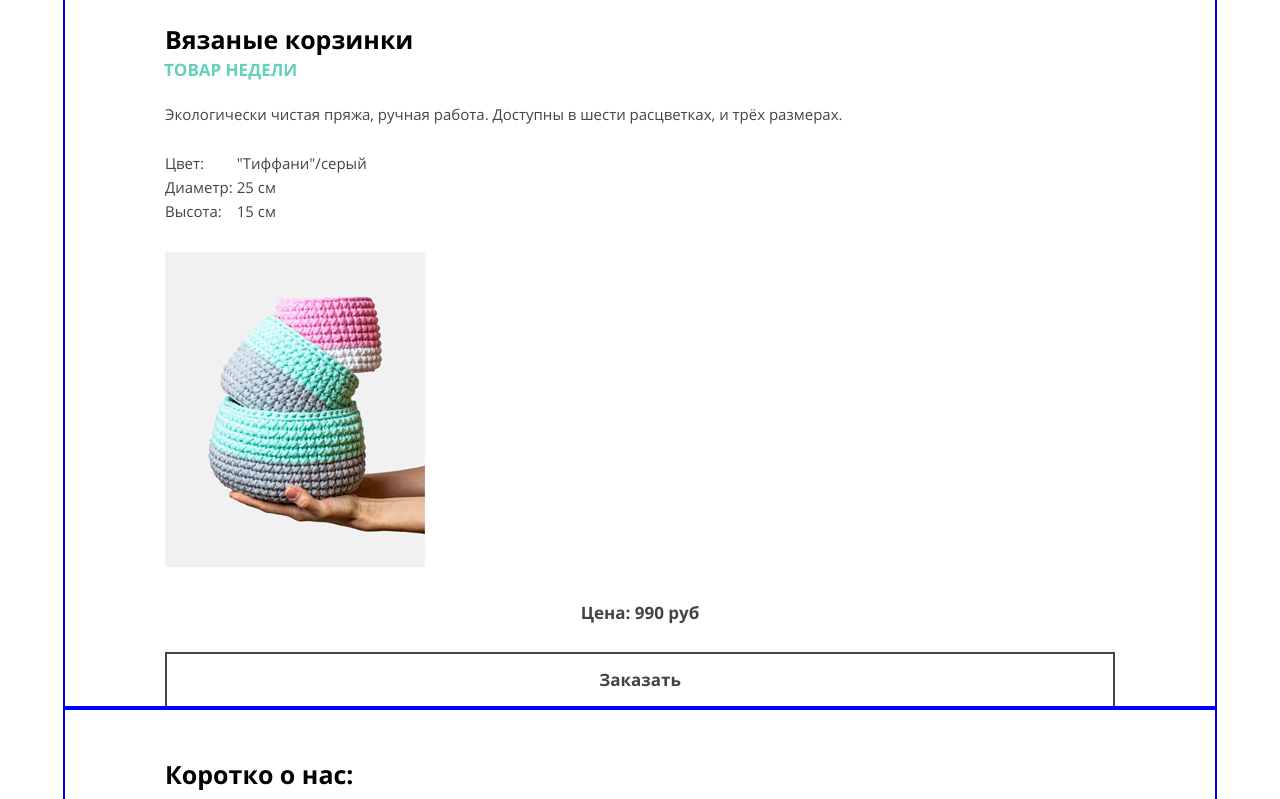
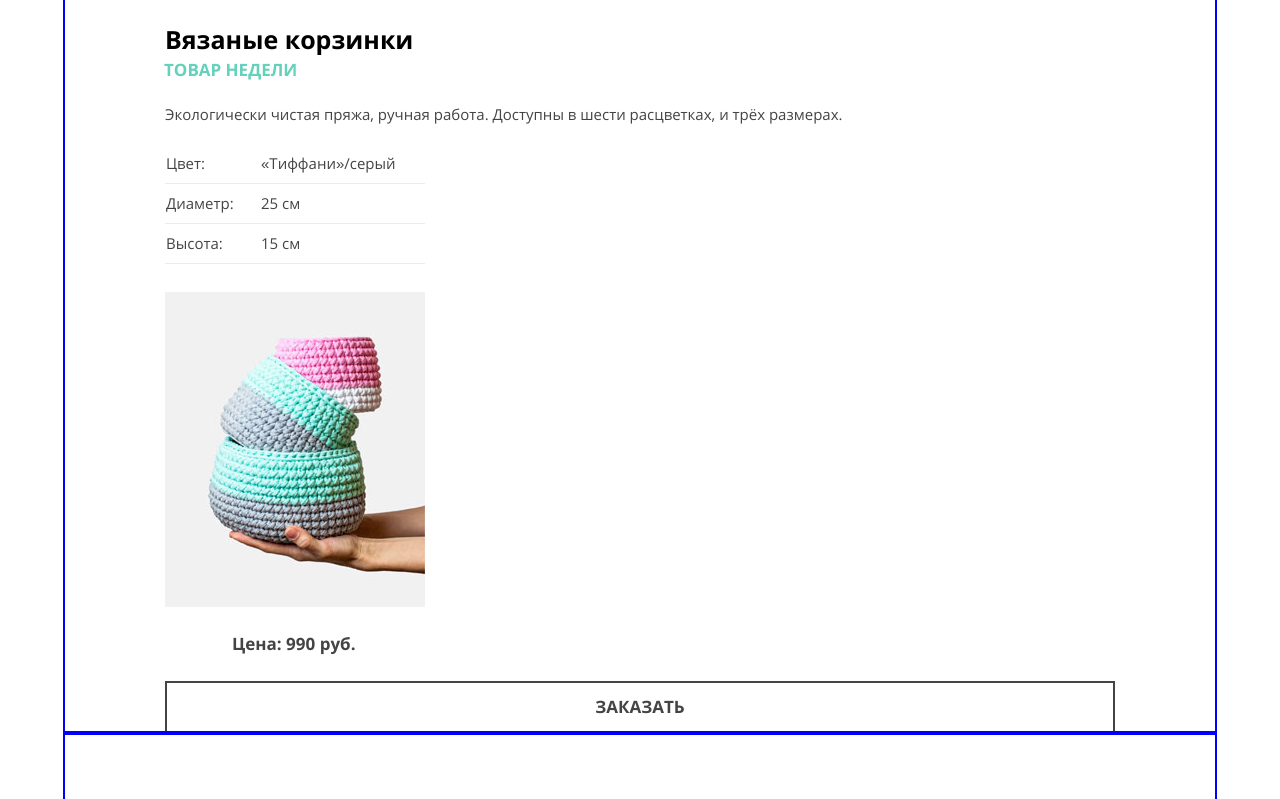
Before and after one commit to SergWulf/668021-mishka, a website: page source/index.html in a window 1280 px wide. Shown: the part 895-1694 px from the top of the page. Drawn offline with nearby package versions, Linux system fonts and the light colour scheme; files that its build step writes are made by us from their sources.

Commit message:
PP раздела top-product, about-us

```diff
--- a/source/index.html
+++ b/source/index.html
@@ -51,7 +51,7 @@
         <table class="top-product__table">
           <tr class="top-product__table-tr">
             <td class="top-product__list-cell-name">Цвет:</td>
-            <td class="top-product__list-cell-value">"Тиффани"/серый</td>
+            <td class="top-product__list-cell-value">&laquo;Тиффани&raquo;/серый</td>
           </tr>
           <tr class="top-product__table-tr">
             <td class="top-product__list-cell-name">Диаметр:</td>
@@ -63,7 +63,7 @@
           </tr>
         </table>
         <img class="top-product__content-image" src="img/triple-set-mobile@1x.jpg" width="260" height="315">
-        <p class="top-product__price">Цена: 990 руб</p>
+        <p class="top-product__price">Цена: 990 руб.</p>
         <a class="top-product__to-order btn">Заказать</a>
       </article>
       <section class="shortly-about-us container">
--- a/source/less/blocks/shortly-about-us.less
+++ b/source/less/blocks/shortly-about-us.less
@@ -1,9 +1,12 @@
 .shortly-about-us {
-  padding-top: 30px;
+  padding-top: 69px;
   padding-bottom: 30px;
 }
 
 .shortly-about-us__title {
+  margin-top: 0;
+  margin-bottom: 30px;
+  margin-left: -2px;
   .font-parameters(25px; 30px; bold; @black);
 }
 
@@ -14,7 +17,7 @@
 }
 
 .shortly-about-us__list-item {
-  margin-top: 85px;
+  margin-top: 87px;
 
   .font-parameters(17px; 20px; bold; @black);
 }
--- a/source/less/blocks/top-product.less
+++ b/source/less/blocks/top-product.less
@@ -20,31 +20,46 @@
 
 .top-product__description {
   margin-top: 0;
-  margin-bottom: 24px;
+  margin-bottom: 17px;
 
   .font-parameters(15px; 24px; normal; @gray-tone-one);
 }
 
 .top-product__table {
+  width: 260px;
   margin-bottom: 28px;
-  margin-left: -3px;
+  margin-left: 0;
   padding: 0;
 
   .font-parameters(15px; 20px; normal; @gray-tone-one);
+  border-collapse: collapse;
+}
+
+.top-product__table-tr td {
+  height: 40px;
+  min-height: 40px;
+  box-sizing: border-box;
+
+  border-bottom: 1px solid @border-color-menu;
+}
+
+.top-product__table-tr td:first-child {
+  width: 95px;
+}
+
+.top-product__content-image {
+  margin-bottom: 16px;
 }
 
 .top-product__price {
   margin-top: 0;
-  margin-bottom: 27px;
+  margin-left: 67px;
+  margin-bottom: 25px;
 
   .font-parameters(17px; 24px; bold; @gray-tone-one);
-  text-align: center;
 }
 
 .top-product__to-order {
   .font-parameters(17px; 20px; bold; @gray-tone-one);
+  text-transform: uppercase;
 }
-
-.top-product__content-image {
-  margin-bottom: 25px;
-}
--- a/source/less/others-styles.less
+++ b/source/less/others-styles.less
@@ -78,4 +78,7 @@ img {
   color: @gray-tone-one;
 
   border: 2px solid @gray-tone-one;
+  -webkit-box-sizing: border-box;
+  -moz-box-sizing: border-box;
+  box-sizing: border-box;
 }
```
